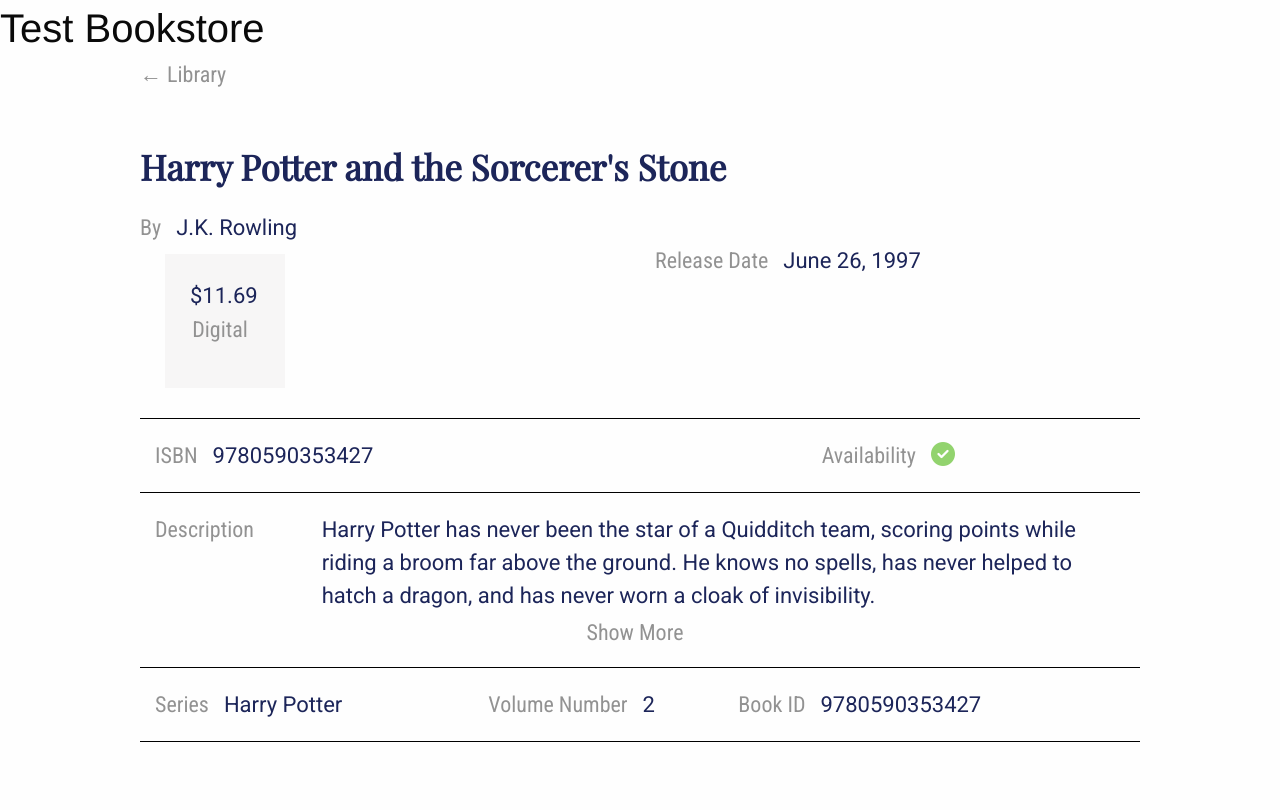
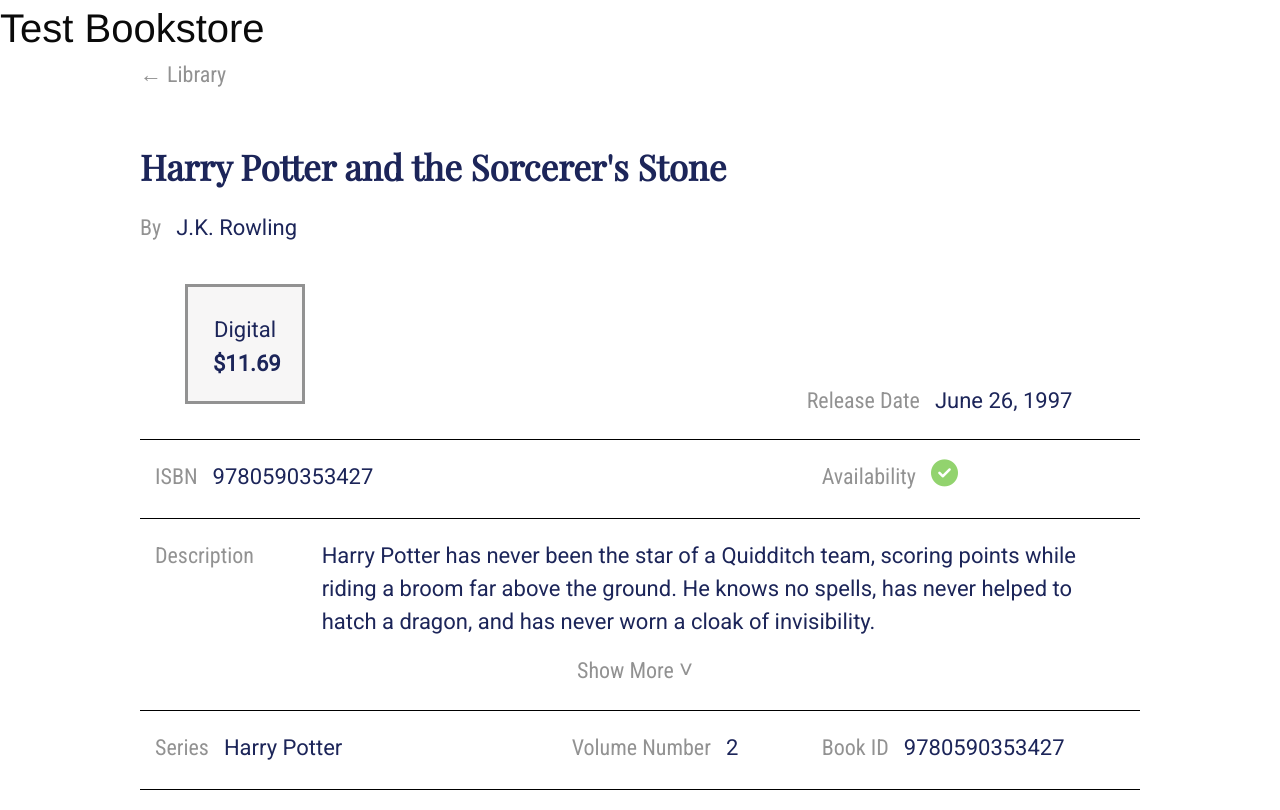
Before and after one commit to B1Dobbs/test_bookstore_d2d, a Django app: page /testBookstore/book_detail/ in a window 1280 px wide. Before the commit the page ends 742 px from the top, so only its background shows below. Run offline with Django 3.2, Linux system fonts and the light colour scheme; some libraries are stand-ins or nearby versions.

Commit message:
Finished CSS for book detail page

```diff
--- a/test_bookstore_app/static/book_detail.css
+++ b/test_bookstore_app/static/book_detail.css
@@ -1,6 +1,12 @@
+body {
+    background-color: #FFFFFF;
+}
+
 hr {
     border-bottom-color: black;
-    border-bottom-width: 1px;
+    height: 5px;
+    margin-bottom: 20px;
+    margin-top: 20px;
 }
 
 .labels {
@@ -33,28 +39,41 @@ hr {
 div .box{
     background-color: #f7f6f6;
     width: 120px;
+    height: 120px;
     outline: 15px #929292;
     padding: 25px;
     margin: 10px;
+    border-style: solid;
+    border-color: #929292;
+    margin-top: 40px;
+    margin-left: 30px;
   }
 
 .box .details {
     text-align: center;
+    padding-bottom: 0px;
+    margin-bottom: 0px;
+}
+.price {
+    font-weight: bold;
+    padding-top: 0px;
 }
 
-.box .labels {
-    text-align: center;
-}
 .position-bottom {
     position: absolute;
     bottom: 0;
     left: 0;
+    margin-bottom: 30px;
+}
+
+.position-parent {
+    position: relative;
 }
 
 .show-more {
     width: 1000px;
     margin: 0 auto;
-    padding-top: 10px;
+    padding-top: 20px;
 }
 
 a:hover {
@@ -67,5 +86,10 @@ button:hover {
 
 .check {
     color: #92d36e;
+    font-size: 27px;
+    vertical-align: text-bottom;
+}
+
+.arrow {
     font-size: 24px;
 }
--- a/test_bookstore_app/templates/book_detail.html
+++ b/test_bookstore_app/templates/book_detail.html
@@ -19,14 +19,14 @@
             <span class = "details" id = "author"> {{ author }}</span>
         </div>
         <div class = "grid-x grid-padding-x">
-            <div class = "small-6 cell">
+            <div class = "small-8 cell">
                 <div class = "box">
-                    <span class = "details" id = "price"> {{ price }}</span>
-                    <p class = "labels">Digital</p>
+                    <p class = "details">Digital</p>
+                    <span class = "details price" id = "price"> {{ price }}</span>
                 </div>
             </div>
-            <div class = "small-6 cell">
-                <div>
+            <div class = "small-4 cell position-parent">
+                <div class= "position-bottom">
                     <span class = "labels">Release Date </span>
                     <span class = "details" id = "release_date"> {{ release_date }}</span>
                 </div>
@@ -55,12 +55,13 @@
                     <span class = "details" id = "description"> {{ description }}</span>
                 </div>
             </div>
-                <button class = "labels show-more">Show More</button>
+                <button class = "labels show-more">Show More <span class = "arrow">&#709</span></button>
+
         </div>
         <hr/>
         <div>
             <div class = "grid-x grid-padding-x">
-                <div class = "small-4 cell">
+                <div class = "small-5 cell">
                     <span class = "labels">Series </span>
                     <span class = "details" id = "series"> {{ series }}</span>
                 </div>
@@ -68,7 +69,7 @@
                     <span class = "labels">Volume Number </span>
                     <span class = "details" id = "volume_number"> {{ volume_number }}</span>
                 </div>
-                <div class = "small-5 cell">
+                <div class = "small-4 cell">
                     <span class = "labels">Book ID </span>
                     <span class = "details" id = "book_id"> {{ book_id }}</span>
                 </div>
```
